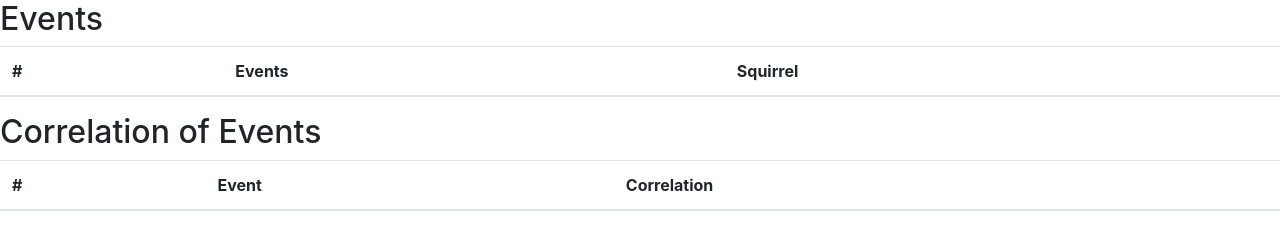
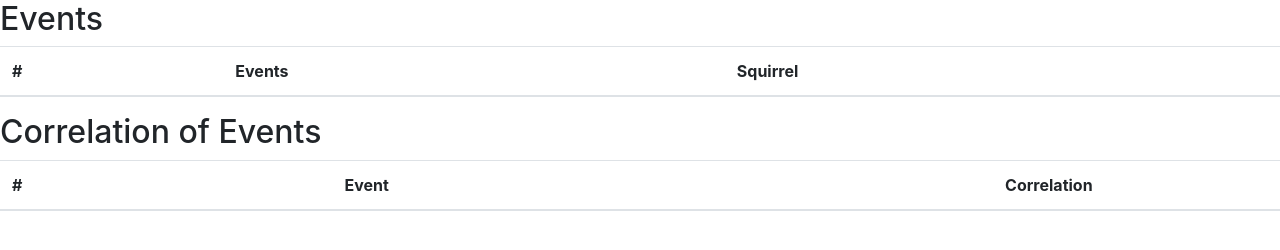
Before and after one commit to juanda2024/web-ejercicio-squirrel, a plain HTML site: page index.html in a window 1280 px wide. Drawn offline with nearby package versions, Linux system fonts and the light colour scheme; no server answers.

Commit message:
entrega final ejercicio

```diff
--- a/index.html
+++ b/index.html
@@ -27,8 +27,8 @@
         <thead>
             <tr>
                 <th scope="col">#</th>
-                <th scope="col">Event</th>
-                <th scope="col">Correlation</th>
+                <th scope="col" style="padding-left: 300px;">Event</th>
+                <th scope="col" style="padding-left: 500px;">Correlation</th>
             </tr>
         </thead>
         <tbody class="contenido_tabla_correlation">
--- a/index.js
+++ b/index.js
@@ -163,9 +163,11 @@ function lecturaEventosHTTP(url_eventos) {
 
                     const evento_fila = document.createElement("td");
                     evento_fila.textContent = listado_eventos[i].darNombre;
+                    evento_fila.style.paddingLeft = "300px";
 
                     const MCC_fila = document.createElement("td");
                     MCC_fila.textContent = listado_eventos[i].darMCC;
+                    MCC_fila.style.paddingLeft = "500px";
 
                     fila_nueva.appendChild(identificador_fila);
                     fila_nueva.appendChild(evento_fila);
```
